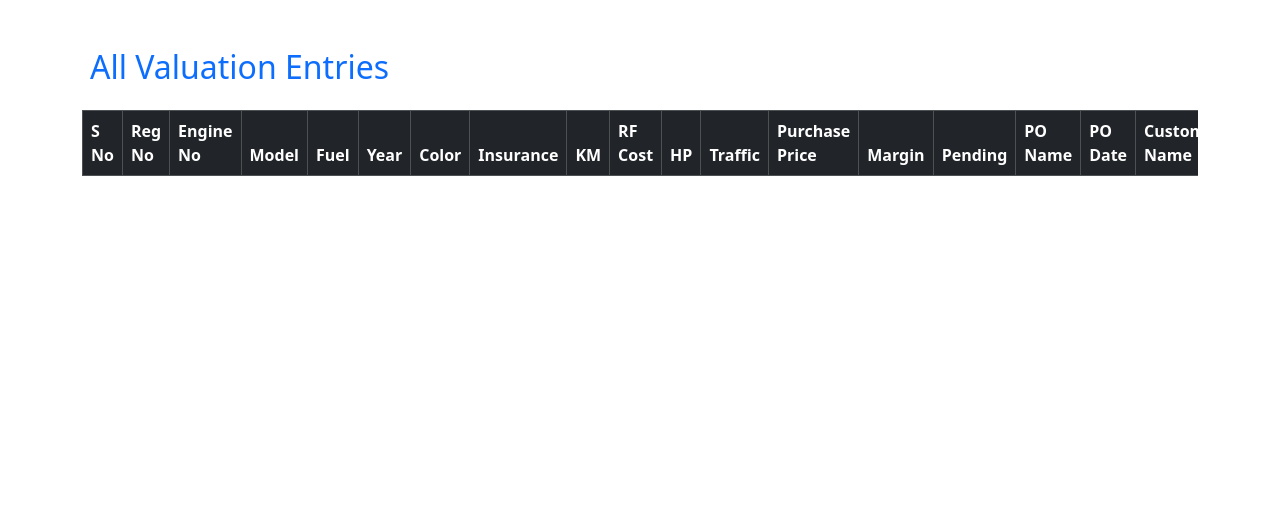
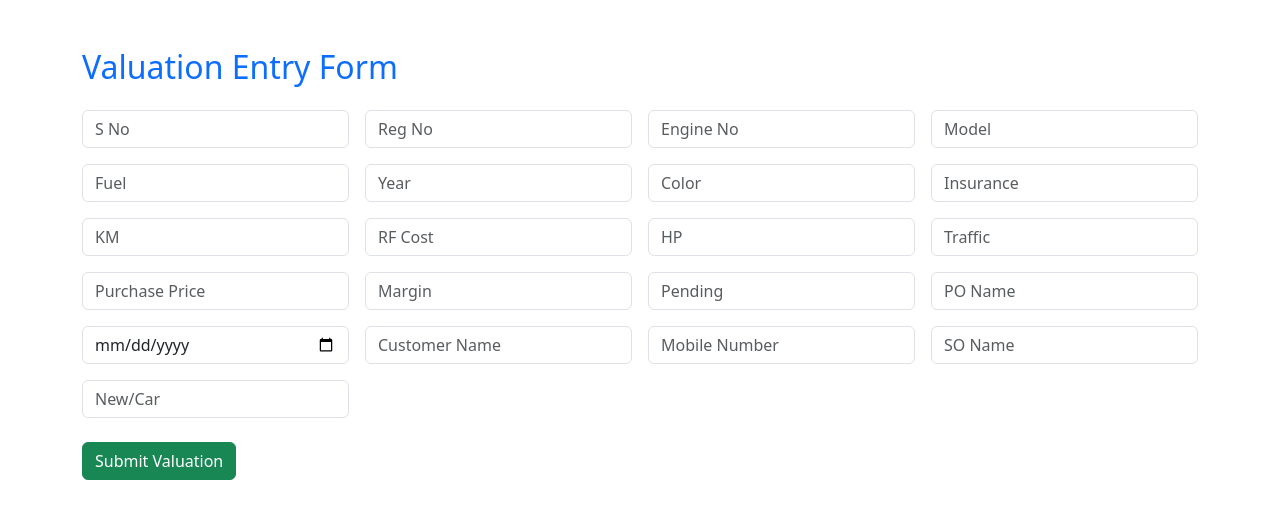
Before and after one commit to ashishinturi/car-valuation-booking-, a Flask app: page / in a window 1280 px wide. Shown: the top 519 px of the page. Run offline with Flask 3, Linux system fonts and the light colour scheme; lists and menus that the app fills with data are empty.

Commit message:
Update valuation form layout and fields

```diff
--- a/templates/booking_form.html
+++ b/templates/booking_form.html
@@ -2,68 +2,47 @@
 <html lang="en">
 <head>
   <meta charset="UTF-8">
-  <title>Valuation Records</title>
+  <title>Valuation Entry Form</title>
+  <meta name="viewport" content="width=device-width, initial-scale=1">
   <link href="https://cdn.jsdelivr.net/npm/bootstrap@5.3.2/dist/css/bootstrap.min.css" rel="stylesheet">
 </head>
 <body>
-  <div class="container mt-5">
-    <h2 class="text-primary mb-4"><i class="fas fa-table me-2"></i>All Valuation Entries</h2>
-    <div class="table-responsive">
-      <table class="table table-bordered table-striped table-hover">
-        <thead class="table-dark">
-          <tr>
-            <th>S No</th>
-            <th>Reg No</th>
-            <th>Engine No</th>
-            <th>Model</th>
-            <th>Fuel</th>
-            <th>Year</th>
-            <th>Color</th>
-            <th>Insurance</th>
-            <th>KM</th>
-            <th>RF Cost</th>
-            <th>HP</th>
-            <th>Traffic</th>
-            <th>Purchase Price</th>
-            <th>Margin</th>
-            <th>Pending</th>
-            <th>PO Name</th>
-            <th>PO Date</th>
-            <th>Customer Name</th>
-            <th>Mobile</th>
-            <th>SO Name</th>
-            <th>New/Car</th>
-          </tr>
-        </thead>
-        <tbody>
-          {% for row in records %}
-          <tr>
-            <td>{{ row.sno }}</td>
-            <td>{{ row.regno }}</td>
-            <td>{{ row.engineno }}</td>
-            <td>{{ row.model }}</td>
-            <td>{{ row.fuel }}</td>
-            <td>{{ row.year }}</td>
-            <td>{{ row.color }}</td>
-            <td>{{ row.insurance }}</td>
-            <td>{{ row.km }}</td>
-            <td>{{ row.rfcost }}</td>
-            <td>{{ row.hp }}</td>
-            <td>{{ row.trafic }}</td>
-            <td>{{ row.pprice }}</td>
-            <td>{{ row.margine }}</td>
-            <td>{{ row.pending }}</td>
-            <td>{{ row.poname }}</td>
-            <td>{{ row.pdate }}</td>
-            <td>{{ row.customername }}</td>
-            <td>{{ row.mobilenumber }}</td>
-            <td>{{ row.soname }}</td>
-            <td>{{ row.ncar }}</td>
-          </tr>
-          {% endfor %}
-        </tbody>
-      </table>
-    </div>
+  <div class="container mt-5 mb-5">
+    <h2 class="mb-4 text-primary">Valuation Entry Form</h2>
+    <form method="POST" action="/">
+      <div class="row g-3">
+        <div class="col-md-3"><input type="text" name="sno" class="form-control" placeholder="S No" required></div>
+        <div class="col-md-3"><input type="text" name="regno" class="form-control" placeholder="Reg No" required></div>
+        <div class="col-md-3"><input type="text" name="engineno" class="form-control" placeholder="Engine No" required></div>
+        <div class="col-md-3"><input type="text" name="model" class="form-control" placeholder="Model" required></div>
+
+        <div class="col-md-3"><input type="text" name="fuel" class="form-control" placeholder="Fuel" required></div>
+        <div class="col-md-3"><input type="number" name="year" class="form-control" placeholder="Year" required></div>
+        <div class="col-md-3"><input type="text" name="color" class="form-control" placeholder="Color" required></div>
+        <div class="col-md-3"><input type="text" name="insurance" class="form-control" placeholder="Insurance" required></div>
+
+        <div class="col-md-3"><input type="number" name="km" class="form-control" placeholder="KM" required></div>
+        <div class="col-md-3"><input type="number" name="rfcost" class="form-control" placeholder="RF Cost" required></div>
+        <div class="col-md-3"><input type="text" name="hp" class="form-control" placeholder="HP" required></div>
+        <div class="col-md-3"><input type="text" name="trafic" class="form-control" placeholder="Traffic" required></div>
+
+        <div class="col-md-3"><input type="number" name="pprice" class="form-control" placeholder="Purchase Price" required></div>
+        <div class="col-md-3"><input type="number" name="margine" class="form-control" placeholder="Margin" required></div>
+        <div class="col-md-3"><input type="text" name="pending" class="form-control" placeholder="Pending" required></div>
+        <div class="col-md-3"><input type="text" name="poname" class="form-control" placeholder="PO Name" required></div>
+
+        <div class="col-md-3"><input type="date" name="pdate" class="form-control" placeholder="PO Date" required></div>
+        <div class="col-md-3"><input type="text" name="customername" class="form-control" placeholder="Customer Name" required></div>
+        <div class="col-md-3"><input type="text" name="mobilenumber" class="form-control" placeholder="Mobile Number" required></div>
+        <div class="col-md-3"><input type="text" name="soname" class="form-control" placeholder="SO Name" required></div>
+
+        <div class="col-md-3"><input type="text" name="ncar" class="form-control" placeholder="New/Car" required></div>
+      </div>
+
+      <div class="mt-4">
+        <button type="submit" class="btn btn-success">Submit Valuation</button>
+      </div>
+    </form>
   </div>
 </body>
 </html>
```
